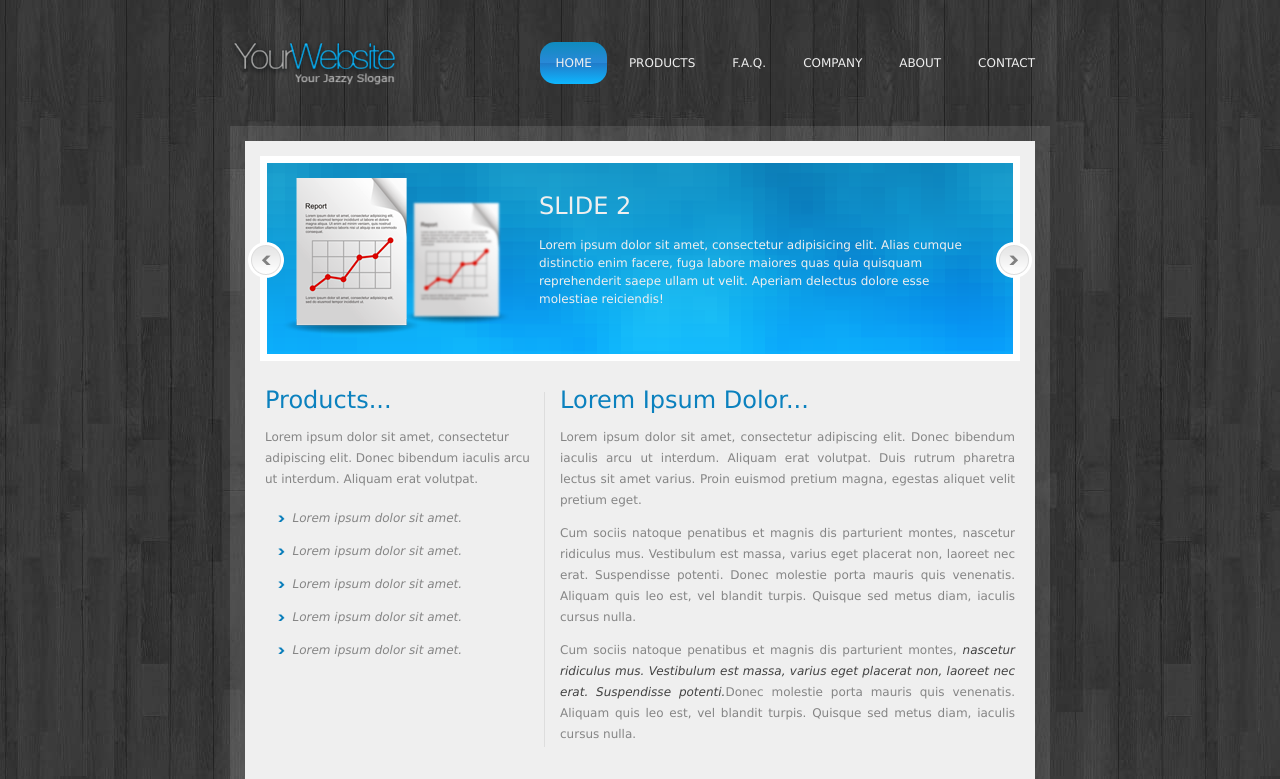
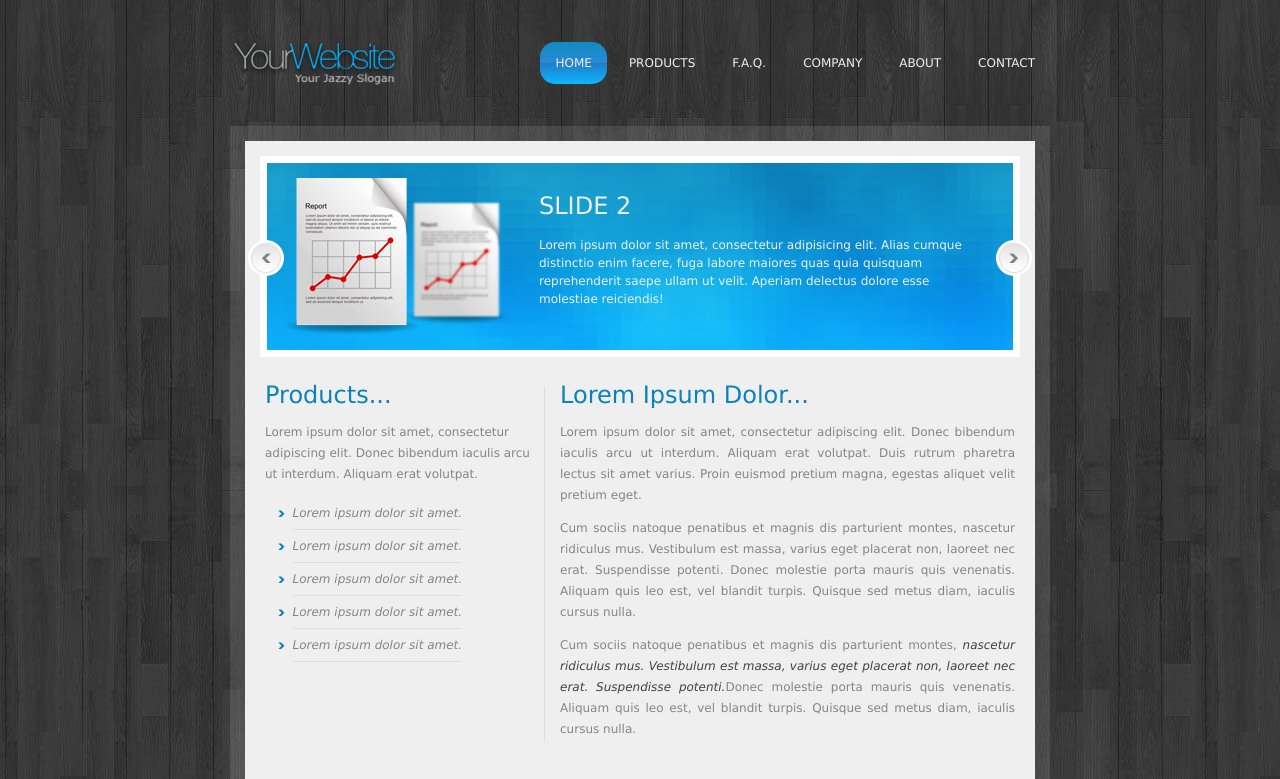
Before and after one commit to teddycomrad21/Simple-Template-Homework, a website: page index.html in a window 1280 px wide. Both pictures are taken after a click on the link 266 px from the left and 262 px from the top of the page. Shown: the top 779 px of the page. Drawn offline with Linux system fonts and the light colour scheme.

Commit message:
media adaptability finished

```diff
--- a/assets/js/main.js
+++ b/assets/js/main.js
@@ -5,12 +5,12 @@ $('.menu__hamburger').on('click', function () {
 });
 
 (function ($) {
-    var slides = $('.slide');
+    var slides = $('.carousel-slide');
     var prev = $('.prev');
     var next = $('.next');
 
     function nextSlide() {
-        var slideActive = $('.slide.active');
+        var slideActive = $('.carousel-slide.active');
 
         slideActive.toggleClass('active');
 
@@ -22,7 +22,7 @@ $('.menu__hamburger').on('click', function () {
     }
 
     function prevSlide() {
-        var slideActive = $('.slide.active');
+        var slideActive = $('.carousel-slide.active');
 
         slideActive.toggleClass('active');
 
--- a/assets/scss/_carousel.scss
+++ b/assets/scss/_carousel.scss
@@ -1,18 +1,17 @@
-.slider {
+.carousel {
     position: relative;
     width: 100%;
     padding: 15px;
     background-color: $light-color;
     order: 1;
 
-    min-height: 236px;
+
+    &-slides {
+        position: relative;
+    }
 }
 
-.slides {
-    position: relative;
-}
-
-.slide {
+.carousel-slide {
     position: absolute;
     top: 0;
     opacity: 0;
@@ -21,7 +20,9 @@
     display: flex;
     background-image: url(/assets/img/carousel-item-bg.png);
 
-    &-image {
+    &__image {
+        display: flex;
+        align-items: center;
         padding: 15px;
 
         @media (max-width: 768px) {
@@ -30,7 +31,7 @@
         }
     }
 
-    &-description {
+    &__description {
         padding: 15px 30px 15px 15px;
         color: $light-color;
 
@@ -66,16 +67,18 @@
         }
     }
 
-    &.active {
-        opacity: 1;
-    }
-
     @media (max-width: 768px) {
         flex-wrap: wrap;
     }
 }
 
-.controls > a {
+.carousel-slide.active {
+    position: relative;
+    z-index: 1;
+    opacity: 1;
+}
+
+.carousel-controls > a {
     position: absolute;
     top: 43%;
     z-index: 2;
--- a/assets/scss/_footer.scss
+++ b/assets/scss/_footer.scss
@@ -92,12 +92,14 @@
 @media (max-width: 768px) {
     .footer-right__logo {
         text-align: center;
+
     }
 }
 
 @media (min-width: 769px) {
     .footer-right__logo {
         text-align: right;
+        margin: 90px 15px 15px 110px;
     }
 }
 
--- a/assets/scss/_left-sidebar.scss
+++ b/assets/scss/_left-sidebar.scss
@@ -23,6 +23,20 @@
         margin-left: -15px;
     }
 
+    li span {
+        position: relative;
+    }
+
+    span::after {
+        position: absolute;
+        right: 0;
+        bottom: -10px;
+        left: 0;
+        height: 1px;
+        content: "";
+        background-color: #dddddd;
+    }
+
     @media (max-width: 768px) {
         flex: 1 0 100%;
         padding: 0 20px 20px 20px;
--- a/index.html
+++ b/index.html
@@ -45,39 +45,39 @@
       <p>Cum sociis natoque penatibus et magnis dis parturient montes, <i>nascetur ridiculus mus. Vestibulum est massa, varius eget placerat non, laoreet nec erat. Suspendisse potenti.</i>Donec molestie porta mauris quis venenatis. Aliquam quis leo est, vel blandit turpis. Quisque sed metus diam, iaculis cursus nulla.</p>
       </main>
 
-      <div class="slider">
-        <div class="slides">
+      <div class="carousel">
+        <div class="carousel-slides">
 
-          <div class="slide active">
-            <div class="slide-image"><img src="./assets/img/carousel-icon.png" alt="#"></div>
-            <div class="slide-description">
+          <div class="carousel-slide active">
+            <div class="carousel-slide__image"><img src="./assets/img/carousel-icon.png" alt="#"></div>
+            <div class="carousel-slide__description">
               <h3>Lorem, ipsum dolor...</h3>
               <p>Lorem ipsum dolor sit amet, consectetur adipiscing elit. Donec bibendum iaculis arcu ut interdum. Aliquam erat volutpat. Duis rutrum pharetra lectus sit amet varius. Proin euismod pretium magna, egestas aliquet velit pretium eget.</p>
             </div>
           </div>
 
-          <div class="slide">
-            <div class="slide-image"><img src="./assets/img/carousel-icon.png" alt="#"></div>
-            <div class="slide-description">
+          <div class="carousel-slide">
+            <div class="carousel-slide__image"><img src="./assets/img/carousel-icon.png" alt="#"></div>
+            <div class="carousel-slide__description">
               <h3>Slide 2</h3>
               <p>Lorem ipsum dolor sit amet, consectetur adipisicing elit. Alias cumque distinctio enim facere, fuga labore maiores quas quia quisquam reprehenderit saepe ullam ut velit. Aperiam delectus dolore esse molestiae reiciendis!</p>
             </div>
           </div>
 
-          <div class="slide">
-            <div class="slide-image"><img src="./assets/img/carousel-icon.png" alt="#"></div>
-            <div class="slide-description">
+          <div class="carousel-slide">
+            <div class="carousel-slide__image"><img src="./assets/img/carousel-icon.png" alt="#"></div>
+            <div class="carousel-slide__description">
               <h3>Slide 3</h3>
               <p>Lorem ipsum dolor sit amet, consectetur adipisicing elit. Amet aperiam asperiores aut consectetur consequuntur debitis, deserunt ducimus, eveniet fuga fugiat inventore nam odit placeat porro sint tempore temporibus vero voluptas!</p>
             </div>
           </div>
         </div>
 
-        <div class="controls">
-          <a class="prev slider-control">
+        <div class="carousel-controls">
+          <a class="prev carousel-control">
             <img src="./assets/img/carousel-arrow.png" alt="#">
           </a>
-          <a class="next slider-control">
+          <a class="next carousel-control">
             <img src="./assets/img/carousel-arrow.png" alt="#">
           </a>
 
```
Also changed, not shown: assets/css/style.css.
